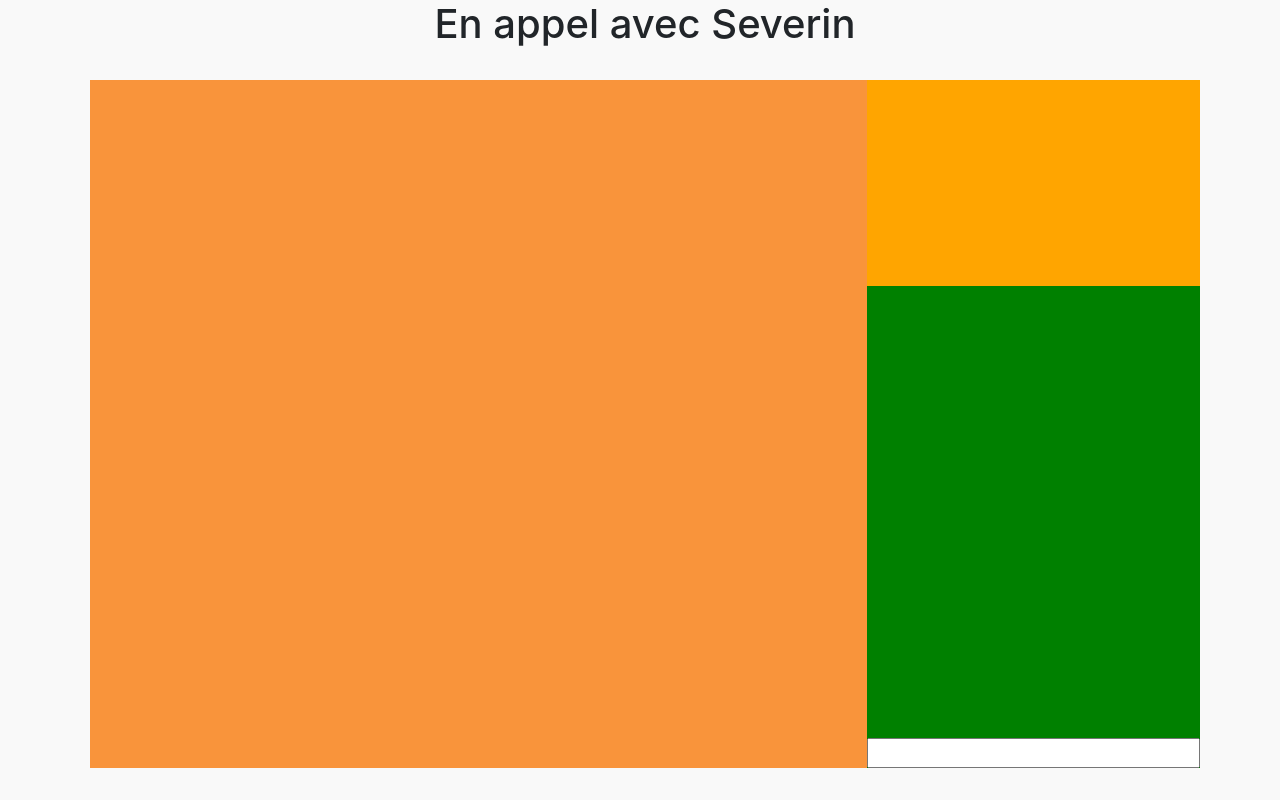
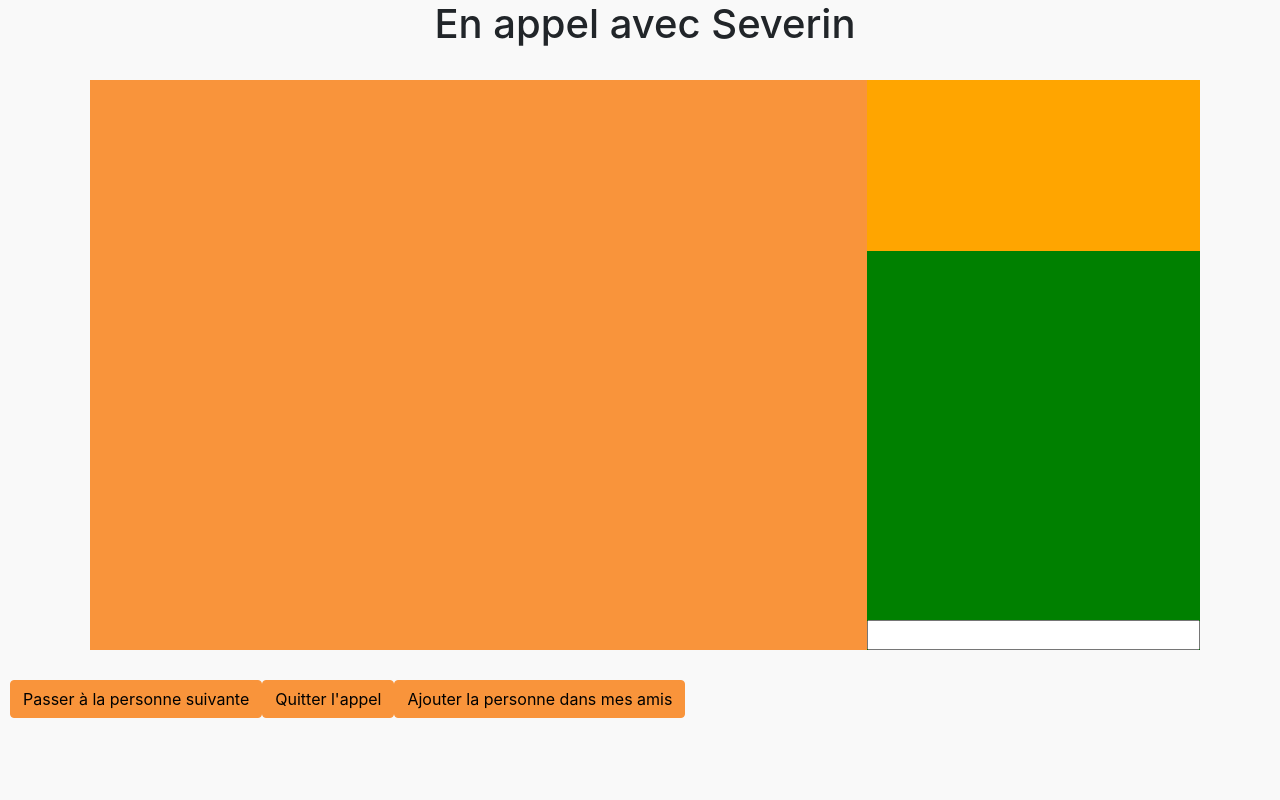
Before and after one commit to NoeLibon/Hackathon2022, a React (Create React App) app in the folder my-react-app/: page /Call in a window 1280 px wide. Built offline with nearby package versions, Linux system fonts and the light colour scheme; no server answers.

Commit message:
add buttons hardcode

```diff
--- a/my-react-app/src/pages/Call.js
+++ b/my-react-app/src/pages/Call.js
@@ -1,6 +1,7 @@
 import React from 'react';
 import "../App.css";
-import { Button, Container, Row, Col } from 'react-bootstrap'
+import { Button, Container } from 'react-bootstrap'
+import { Link } from 'react-router-dom';
 
 class Call extends React.Component {
 
@@ -37,17 +38,17 @@ class Call extends React.Component {
             camerasAndChat: {
                 display: "flex",
                 flexDirection: "row",
-                height: "100%",
+                height: "75%",
             },
             otherCamera: {
                 display: "flex",
-                height: "86%",
+                height: "95%",
                 width: "70%",
                 backgroundColor: "#f9943b",
             },
             camAndChat: {
                 display: "flex",
-                height: "86%",
+                height: "95%",
                 width: "30%",
                 flexDirection: "column",
                 backgroundColor: "blue",
@@ -88,6 +89,9 @@ class Call extends React.Component {
                         </div>
                     </div>
                 </Container>
+                <Link to="/Call"><Button className="orangeButton">Passer à la personne suivante</Button></Link>
+                <Link to="/Home"><Button className="orangeButton">Quitter l'appel</Button></Link>
+                <Button className="orangeButton">Ajouter la personne dans mes amis</Button>
             </div>
 
         );
--- a/my-react-app/src/pages/Home.js
+++ b/my-react-app/src/pages/Home.js
@@ -37,6 +37,7 @@ class Home extends React.Component {
                 <div id='localite'>
                     <p>Proximité :</p><input type="number" step = "10" legend="0"></input>
                 </div>
+                   <Link to="/Call"><Button className="orangeButton">Commencer l'appel</Button></Link>
                     </form>
 
 
```
